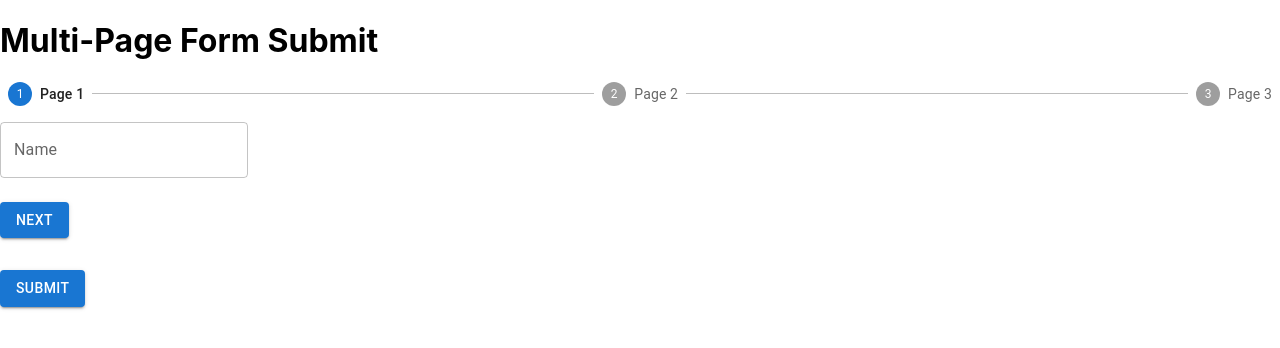
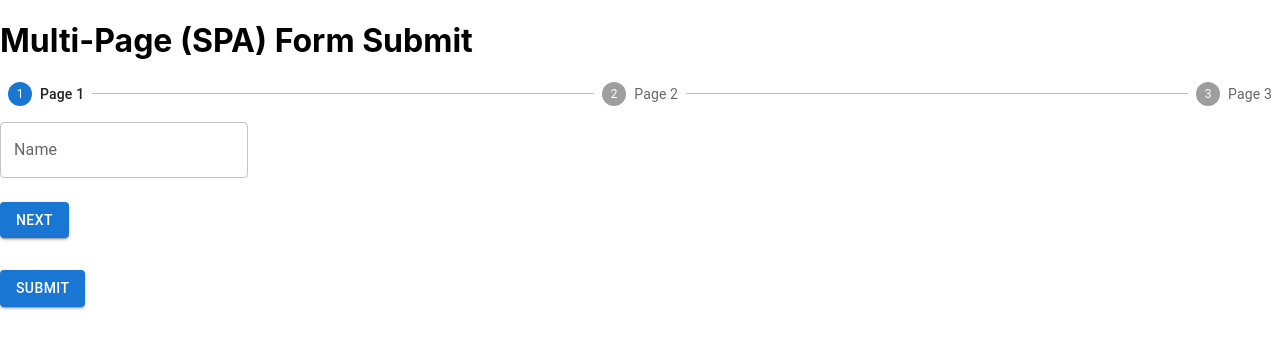
Before and after one commit to johnmchale/reactrouterform, a React (Create React App) app: page / in a window 1280 px wide. Shown: the top 348 px of the page. Built offline with nearby package versions, Linux system fonts and the light colour scheme.

Commit message:
amend title

```diff
--- a/src/App.js
+++ b/src/App.js
@@ -31,7 +31,7 @@ function App() {
 
   return (
     <div>
-      <h1>Multi-Page Form Submit</h1>
+      <h1>Multi-Page (SPA) Form Submit</h1>
       <Stepper activeStep={activeStep}>
         {steps.map((label) => (
           <Step key={label}>
```
